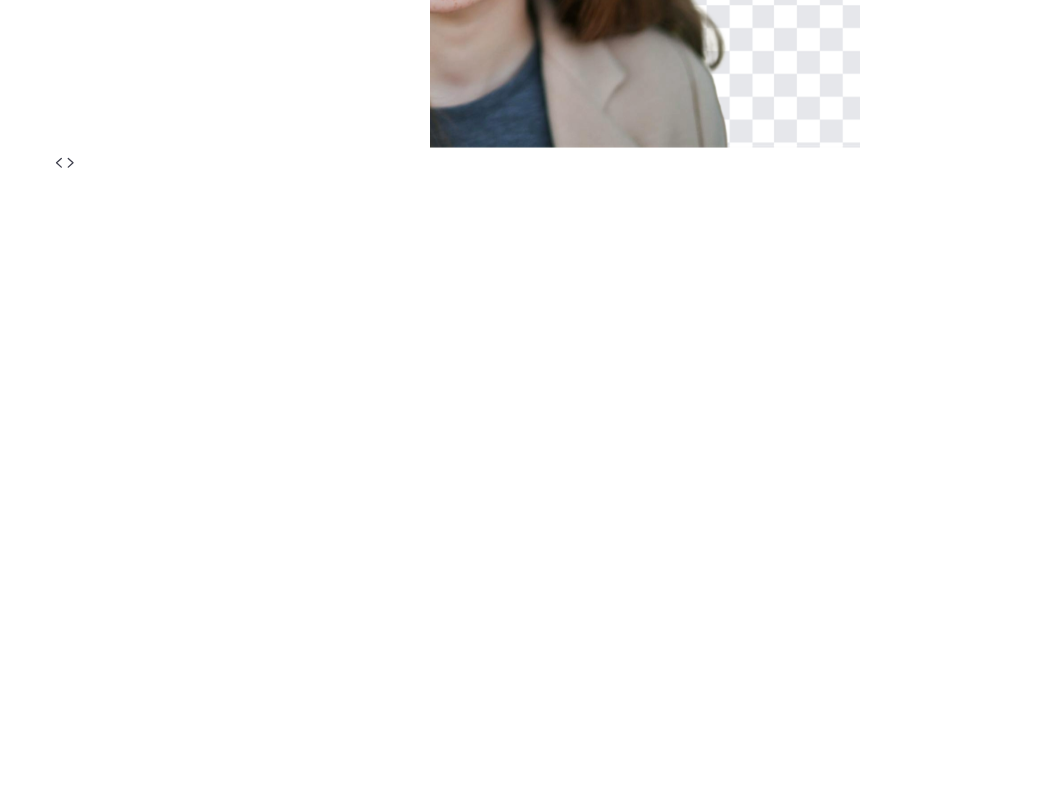
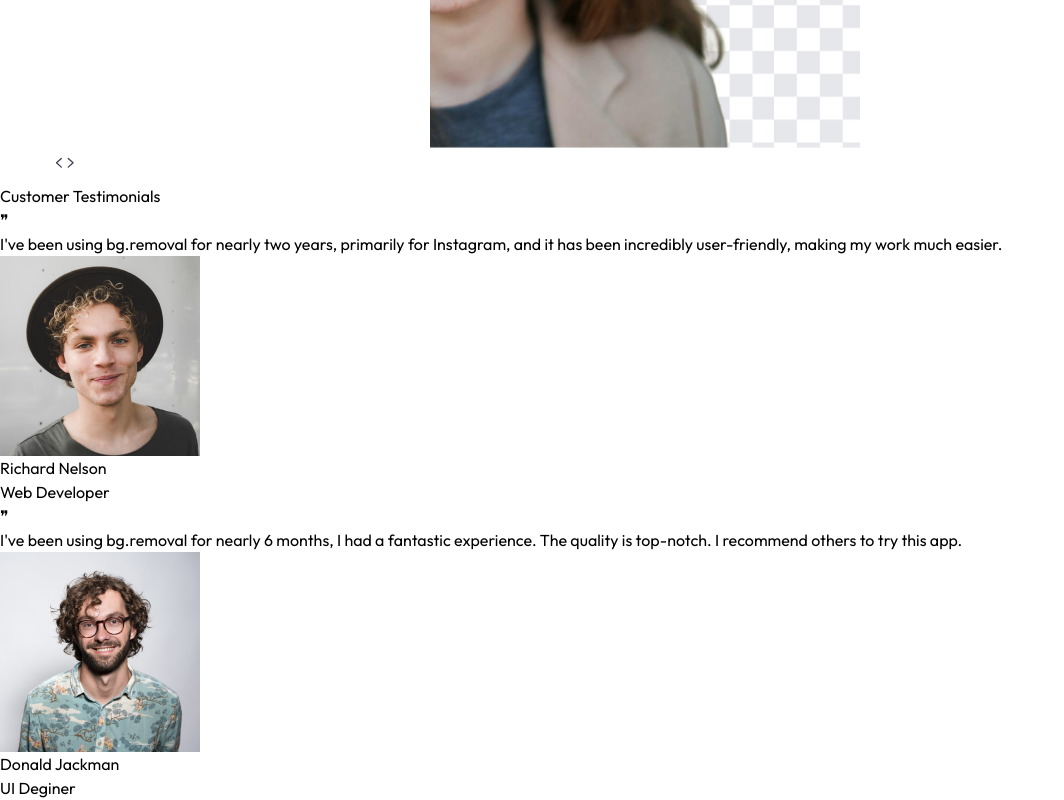
Before and after one commit to MdNoorAhmed/bg-removal, a React (Vite) app in the folder client/: page / in a window 1280 px wide. Shown: the part 2334-3134 px from the top of the page, without its empty margins (0-1064 px from the left). Before the commit the page ends 2518 px from the top, so only its background shows below. Built offline with nearby package versions, Linux system fonts and the light colour scheme.

Commit message:
add Testimonials component with dynamic customer data

```diff
--- /dev/null
+++ b/client/src/components/Testimonials.jsx
@@ -0,0 +1,36 @@
+import React from 'react'
+import { testimonialsData } from '../assets/assets'
+
+const Testimonials = () => {
+  return (
+    <div>
+
+ {/* Title */}
+      <h1 className='text-center text-2xl md:text-3xl lg:text-4xl mt-4 font-semibold bg-gradient-to-r from-gray-900 to-gray-400 bg-clip-text text-transparent py-5'>
+Customer Testimonials</h1>
+ <div className='grid grid-cols-1 md:grid-cols-2 gap-10 max-w-4xl mx-auto px-4 py-8'>
+
+ {testimonialsData.map((item, index) =>(
+        <div className='bg-white rounded-xl p-6 drop-shadow-md max-w-lg m-auto hover:scale-105 transition-all duration-700' key={index}>
+            <p className='text-4xl text-gray-500'>❞</p>
+            <p className='text-sm text-gray-400'>{item.text}</p>
+            <div className='flex items-center gap-3 mt-5'>
+                <img className='w-9 rounded-full' src={item.image} alt="" />
+                <div>
+                    <p>{item.author}</p>
+                    <p className='text-sm text-gray-600'>{item.jobTitle}</p>
+
+                </div>
+            </div>
+        </div>
+
+ ))}
+
+
+
+ </div>
+    </div>
+  )
+}
+
+export default Testimonials
--- a/client/src/index.css
+++ b/client/src/index.css
@@ -1,6 +1,11 @@
+@import url('https://fonts.googleapis.com/css2?family=Outfit:wght@100..900&display=swap');
 @tailwind base;
 @tailwind components;
 @tailwind utilities;
+
+* {
+  font-family: Outfit;
+}
 
 .slider {
   -webkit-appearance: none;
--- a/client/src/pages/Home.jsx
+++ b/client/src/pages/Home.jsx
@@ -2,6 +2,7 @@
 import Header from '../components/Header'
 import Steps from '../components/Steps'
 import BgSlider from '../components/BgSlider'
+import Testimonials from '../components/Testimonials'
 
 const Home = () => {
   return (
@@ -9,6 +10,7 @@
       <Header/>
       <Steps/>
       <BgSlider/>
+      <Testimonials/>
     </div>
   )
 }
```
